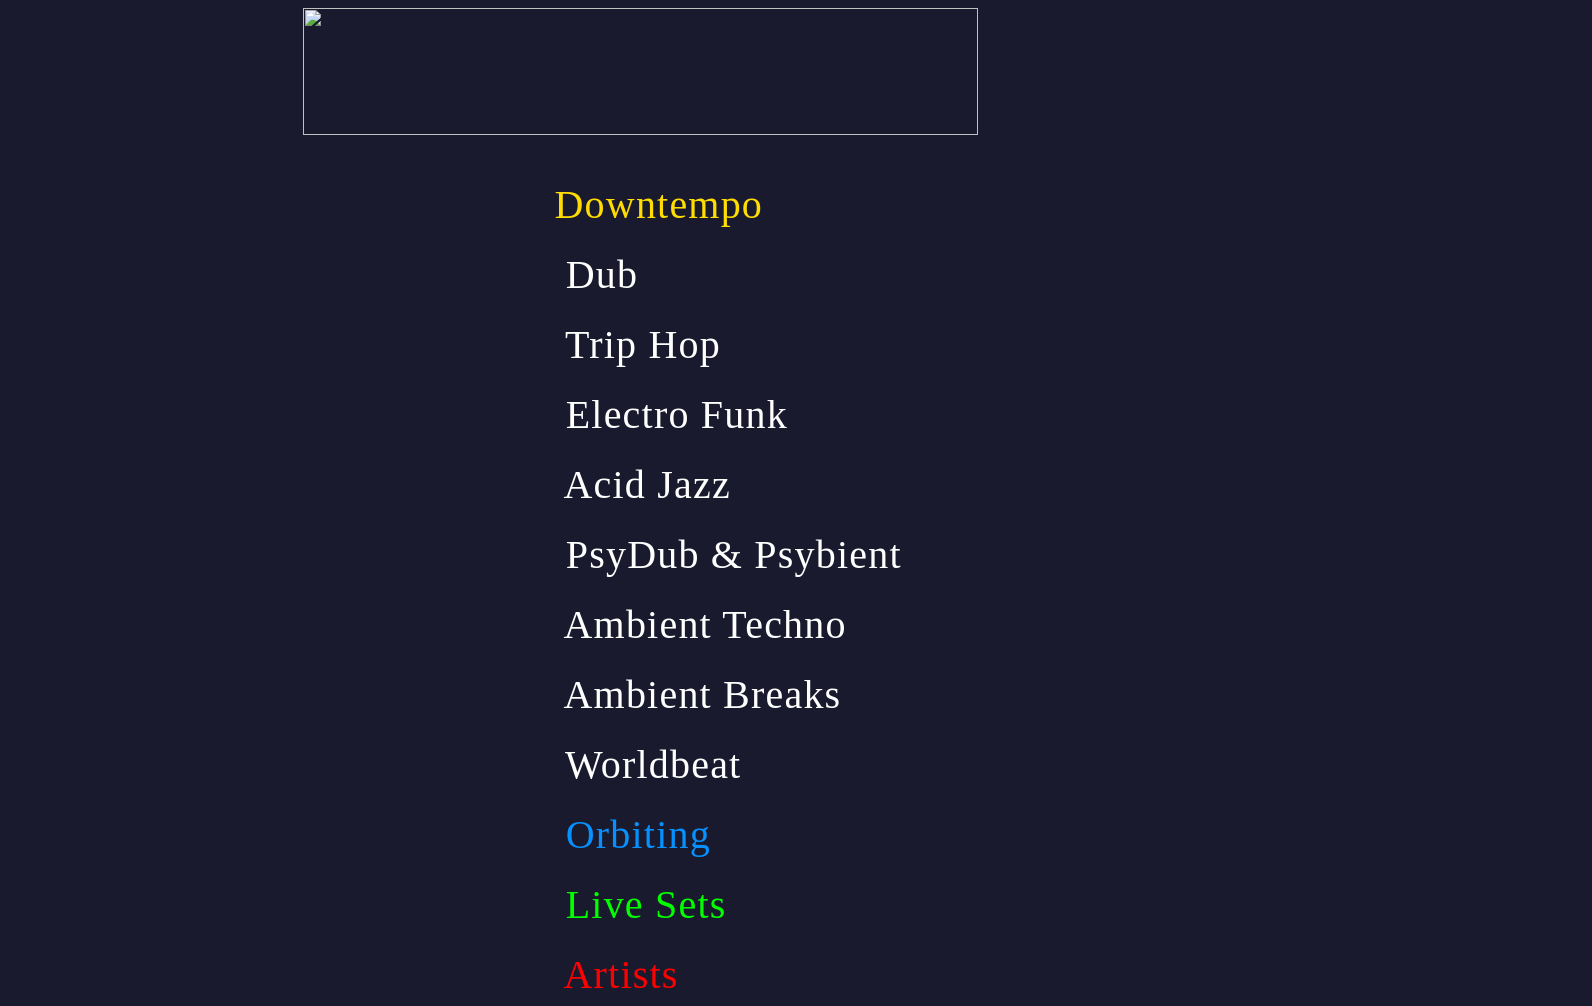
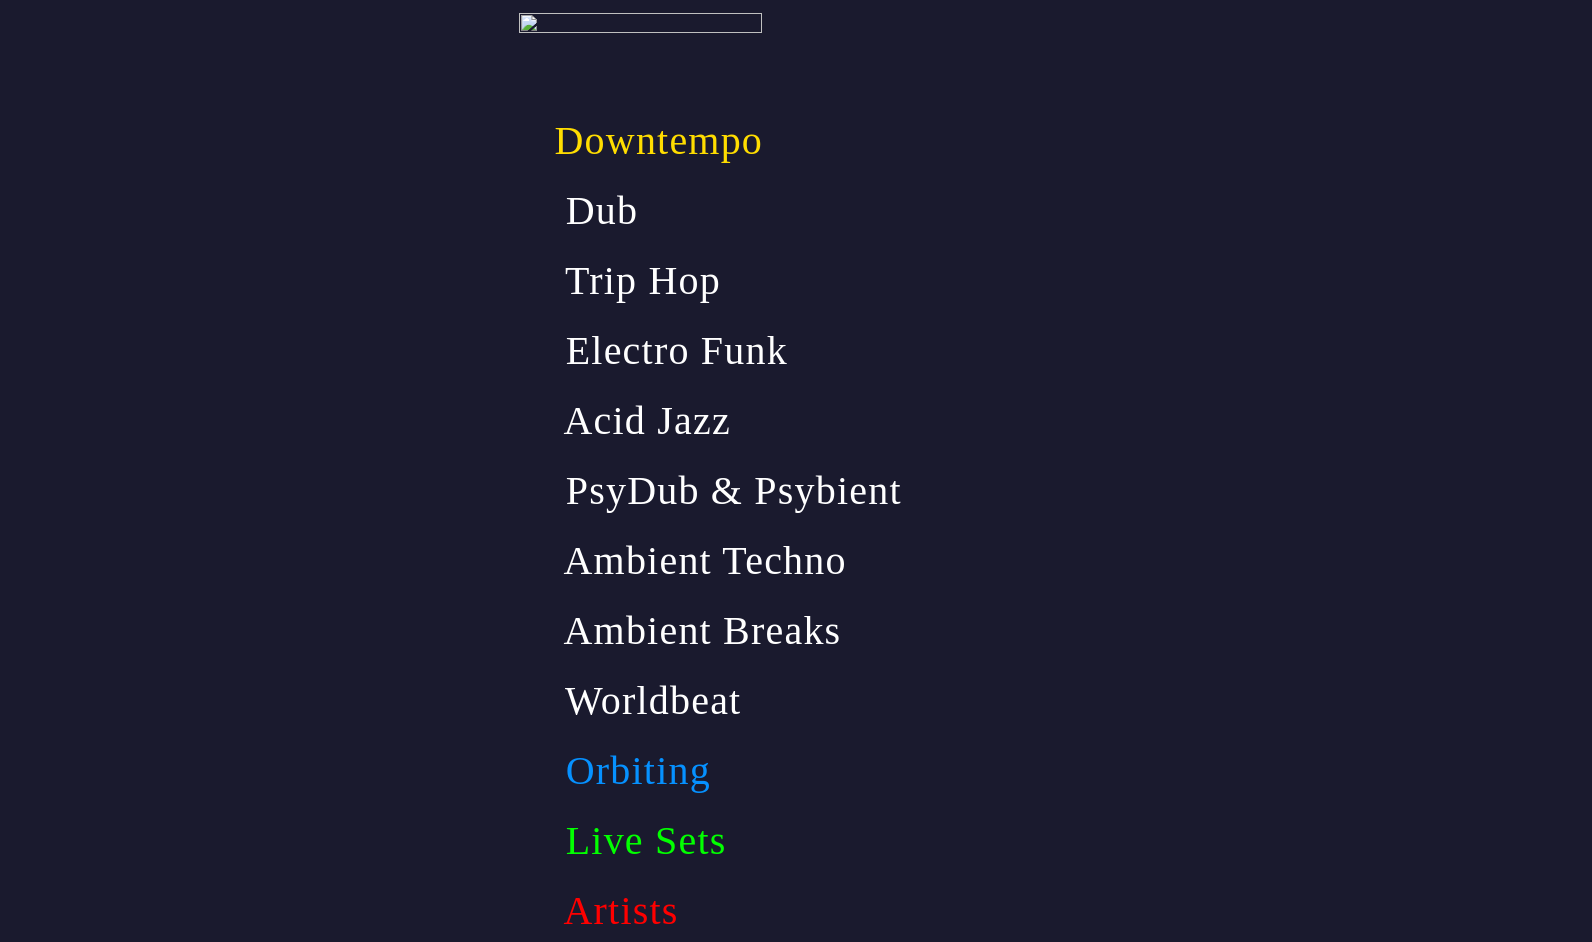

5

--- a/styles.css
+++ b/styles.css
@@ -118,3 +118,18 @@ body { background-image: url(background%20YTML.jpg); background-size: cover; bac
 
 }
 	
+
+@media (orientation: landscape) and (max-height: 1080px) {
+  /* Landscape on phone: shrink the header logo to save vertical space.
+     Adjust the width percentage to taste — currently 60% of original 675px. */
+  .head {
+    height: auto;
+    padding: 0.3rem 0;
+  }
+
+  .head img {
+    width: 60%;       /* 60% of original — change this to resize */
+    max-width: 405px; /* 60% of 675px original width */
+    height: auto;
+  }
+}
